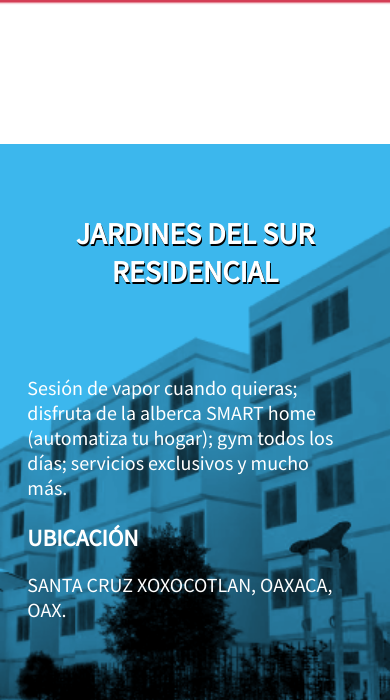
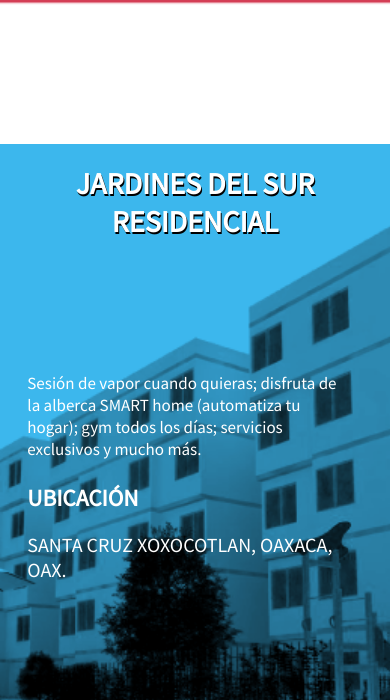
Before and after one commit to adanuriplata/landingDesarrollos, a plain HTML site: page index.html in a window 390 px wide. Shown: the part 2451-3151 px from the top of the page. Drawn offline with Linux system fonts and the light colour scheme.

Commit message:
Responsive listo

```diff
--- a/estilachos.css
+++ b/estilachos.css
@@ -514,6 +514,7 @@ li{
 
   .section-3-resposive-agaves .agaves .titulo-agaves{
     font-size: 30px;
+    margin-top: 20px;
   }
 
   .section-3-resposive-agaves .agaves .texto-ubicacion-agaves{
@@ -523,11 +524,16 @@ li{
 
   .section-3-resposive-jardines .jardines .titulo-jardines{
     font-size: 30px;
+    margin-top: 20px;
   }
 
   .section-3-resposive-jardines .jardines .texto-ubicacion-jardines{
     font-size: 20px;
     top: 25%;
+  }
+
+  .section-3-resposive-jardines .jardines .texto-ubicacion-jardines .descripcion-jardines{
+    font-size: 17px;
   }
 
   .section-4 .contenedor-centrado{
```
